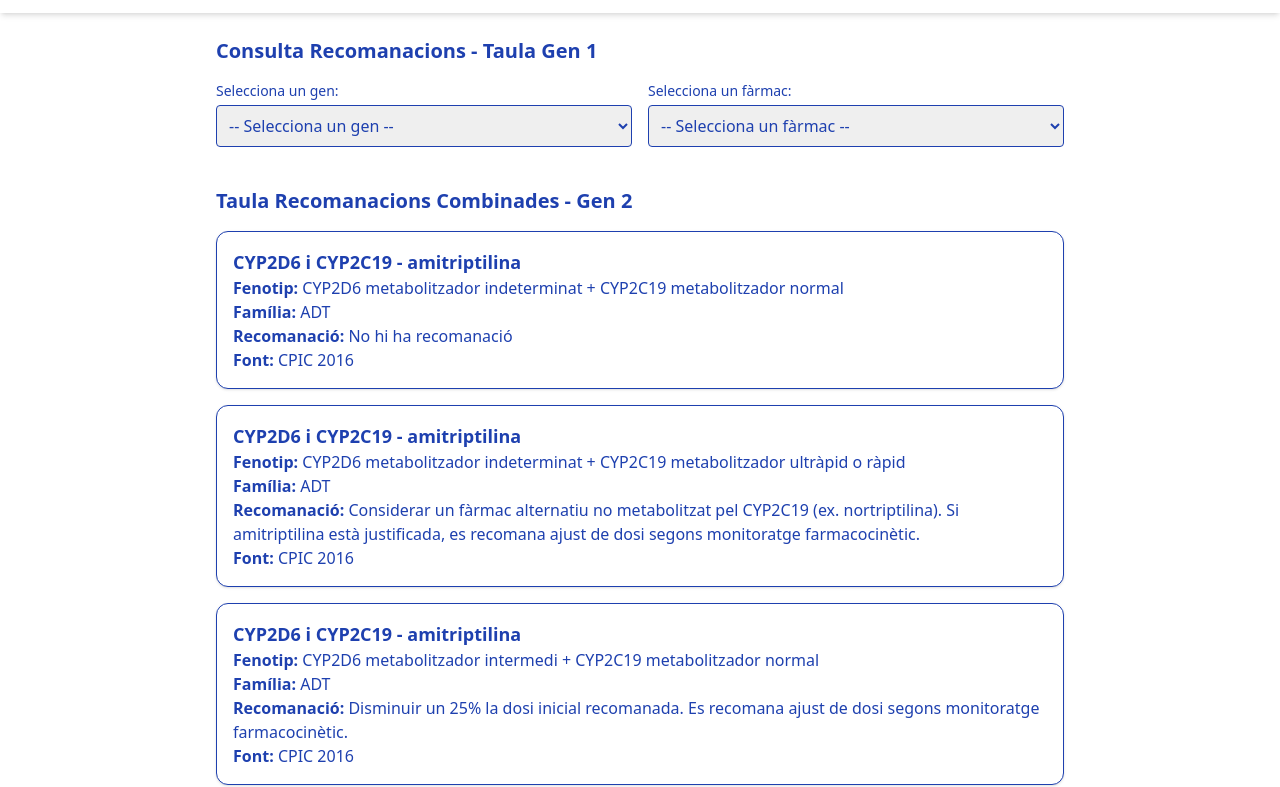
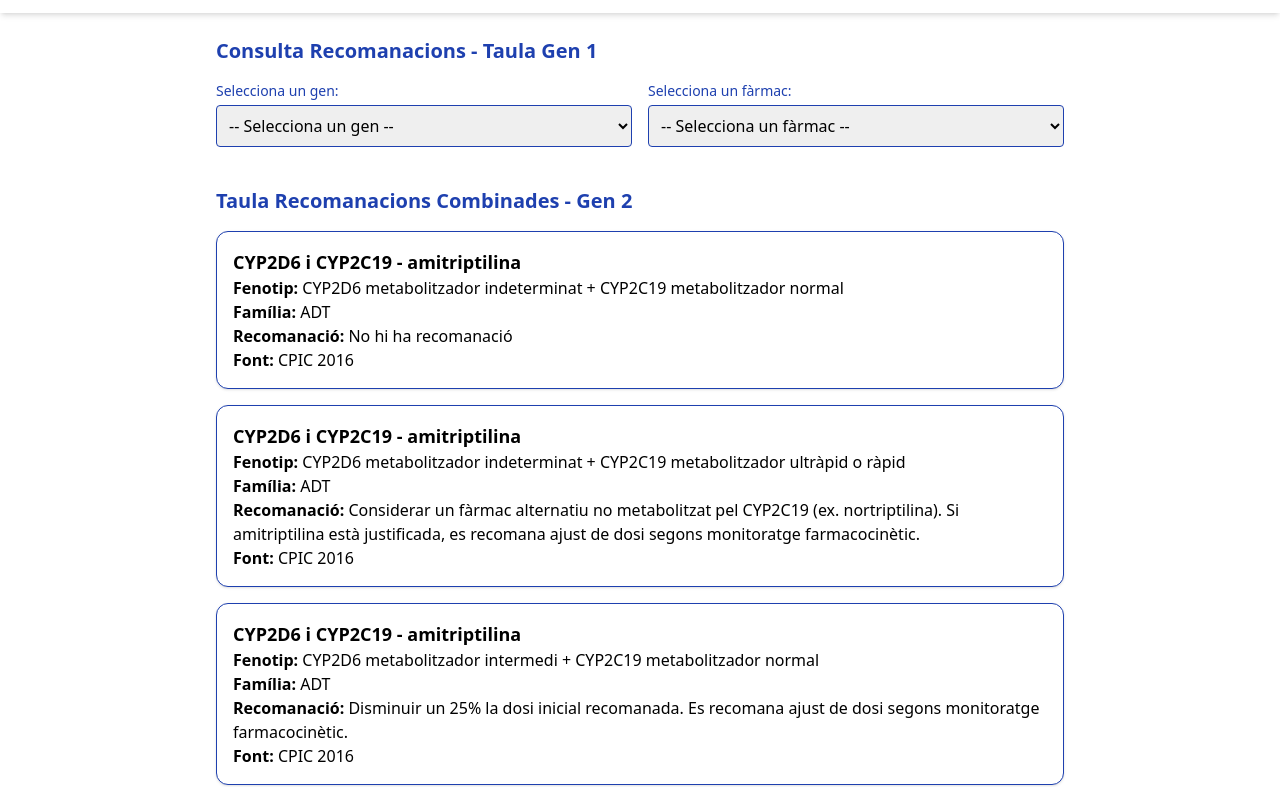
Before and after one commit to N270203MR/mutacio_farmac, a plain HTML site: page index.html in a window 1280 px wide. Shown: the part 51-838 px from the top of the page. Drawn offline with nearby package versions, Linux system fonts and the light colour scheme.

Commit message:
Update index.html

```diff
--- a/index.html
+++ b/index.html
@@ -7,7 +7,7 @@
   <script src="script.js" defer></script>
   <script src="https://cdn.tailwindcss.com"></script>
 </head>
-<body class="bg-blue-224 text-blue-800 font-sans">
+<body class="bg-blue-224 text-black-0 font-sans">
 
   <header class="bg-blue-255 text-white p-4 shadow-md">
     <h1 class="text-2xl font-bold text-center">Recomanacions farmacològiques segons el Genotip</h1>
```
